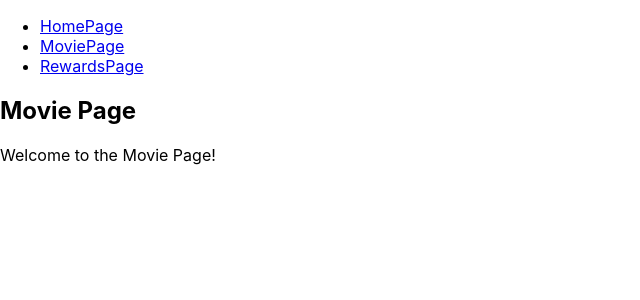
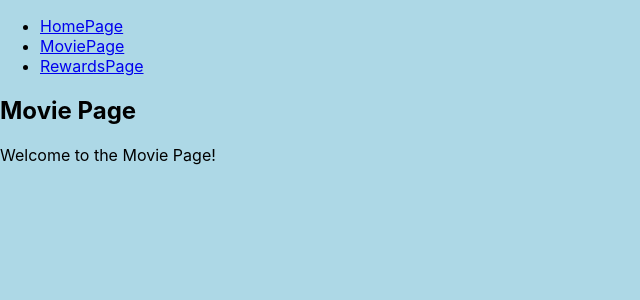
Before and after one commit to keremciftci98/WDDM-115-Project-2, a React (Create React App) app in the folder my-app/: page /MoviePage in a window 1280 px wide. Shown: the top 300 px of the page, without its empty margins (0-640 px from the left). Built offline with nearby package versions, Linux system fonts and the light colour scheme.

Commit message:
Created css file and imported it to movie page.

```diff
--- a/my-app/src/MoviePage.js
+++ b/my-app/src/MoviePage.js
@@ -1,4 +1,5 @@
-import React from 'react';
+import React from "react";
+import "./styles.css";
 
 function MoviePage() {
   return (
--- /dev/null
+++ b/my-app/src/styles.css
@@ -0,0 +1,3 @@
+body {
+  background-color: lightblue;
+}
```
